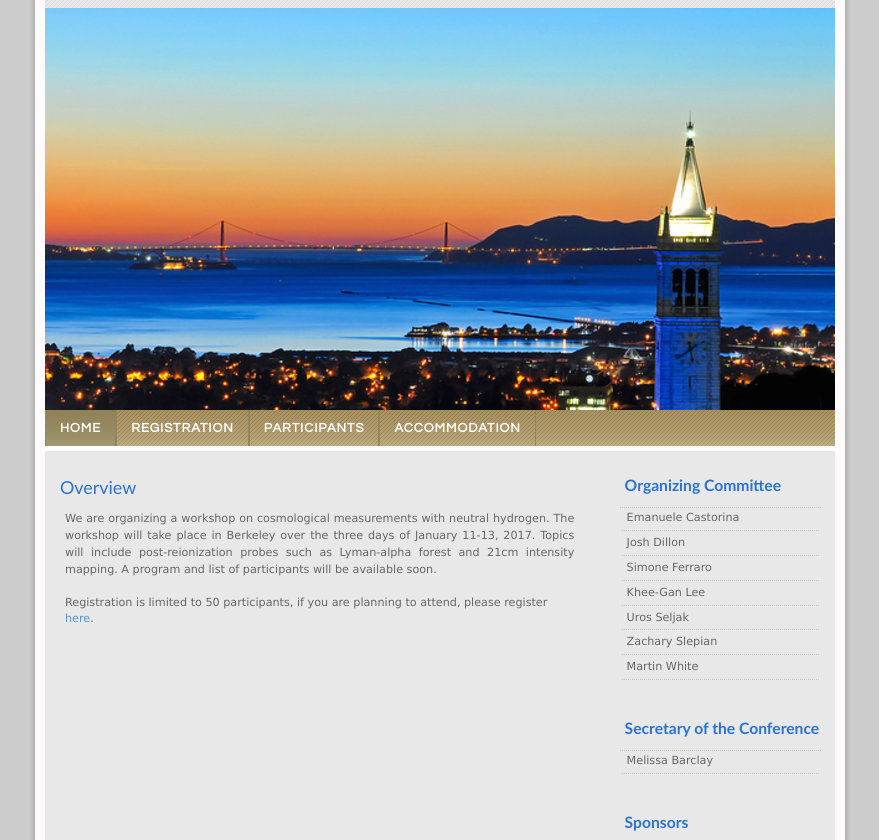
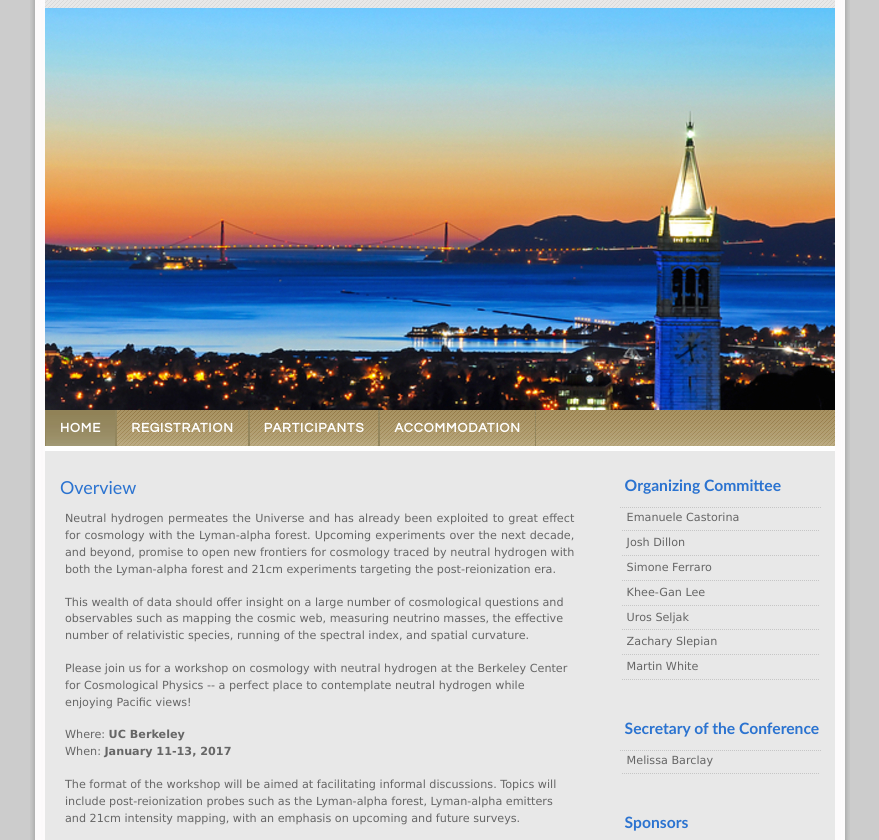
Before and after one commit to ecastorina/website-2017-neutral-hydrogen, a plain HTML site: page index.html in a window 1280 px wide. Shown: the part 107-947 px from the top of the page, without its empty margins (200-1079 px from the left). Drawn offline with Linux system fonts and the light colour scheme.

Commit message:
updated workshop description

```diff
--- a/index.html
+++ b/index.html
@@ -106,13 +106,34 @@ Registration and talks on the first two days will happen in LeConte 375, while o
 
 		  <h1>Overview</h1>
 		  <p align="justify">
-		  We are organizing a workshop on cosmological measurements with neutral hydrogen. The workshop will take place in Berkeley over the three days of January 11-13, 2017.  Topics
-          will include post-reionization probes such as Lyman-alpha forest and 21cm intensity mapping. A program and list of participants will be available soon.
+Neutral hydrogen permeates the Universe and has already been exploited to great effect for cosmology with the Lyman-alpha forest.
+Upcoming experiments over the next decade, and beyond, promise to open new frontiers for cosmology traced by neutral hydrogen with both
+the Lyman-alpha forest and 21cm experiments targeting the post-reionization era.
      </p>
  <p>
-          Registration is limited to 50 participants, if you are planning to attend, please register <a href="https://docs.google.com/forms/d/1imkJuNZzW6B-0nqWHqrWRGccQB_nWkkscTMk4cvqu-g/viewform">here</a>.
- </p>
+This wealth of data should offer insight on a large number of cosmological questions and observables such as mapping the cosmic web, measuring neutrino masses, the effective number of relativistic species,
+running of the spectral index, and spatial curvature.
+     </p>
+ <p>
 
+Please join us for a workshop on cosmology with neutral hydrogen at the Berkeley Center for Cosmological Physics --
+a perfect place to contemplate neutral hydrogen while enjoying Pacific views!
+     </p>
+ <p>
+
+Where: <b> UC Berkeley </b> <br />
+When:  <b>January 11-13, 2017</b>
+     </p>
+ <p>
+
+The format of the workshop will be aimed at facilitating informal discussions.
+Topics will include post-reionization probes such as the Lyman-alpha forest, Lyman-alpha emitters and 21cm intensity mapping, with an emphasis on upcoming and future surveys.
+     </p>
+ <p>
+
+Registration is limited to 50 participants. If you are planning to attend, please register <a href="https://docs.google.com/forms/d/1imkJuNZzW6B-0nqWHqrWRGccQB_nWkkscTMk4cvqu-g/viewform">here</a>.
+There is no registration fee; please contact the organizers if you require an invitation letter for visa applications.
+     </p>
 
 
 <!-- <p> -->
```
